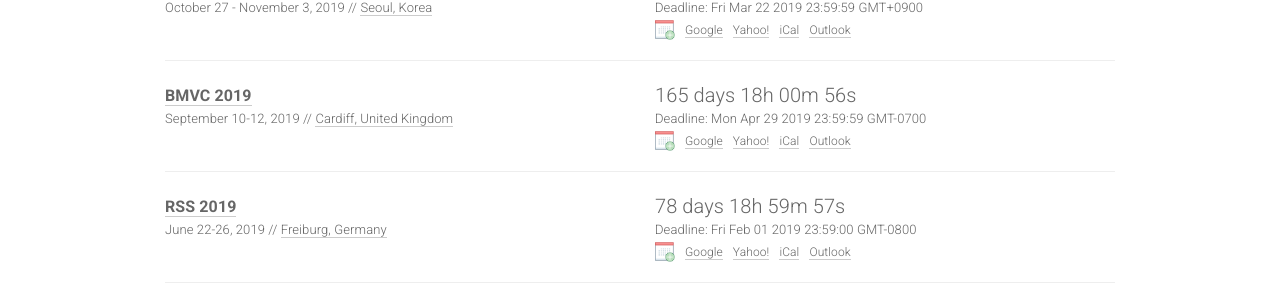
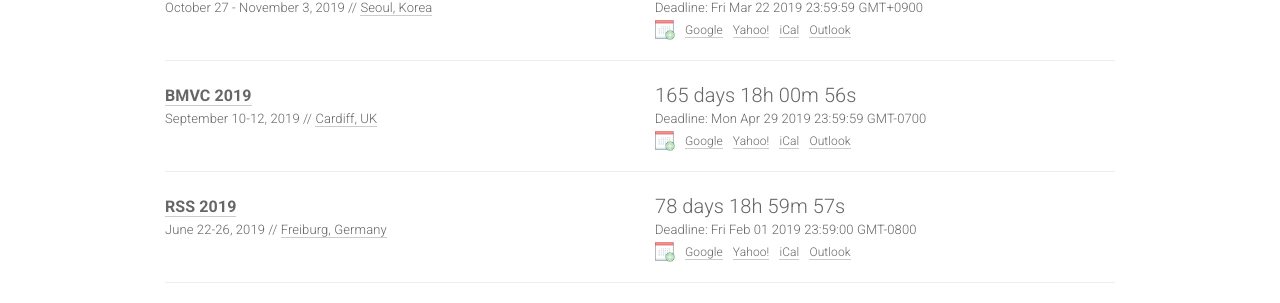
Before and after one commit to biconf/biconf.github.io, a Jekyll site: the page built from index.html, in a window 1280 px wide. Shown: the part 815-1118 px from the top of the page. Built offline with Jekyll 4.4.1, drawn with Linux system fonts in a browser that asks for light colours; nearby versions of some CDN libraries.

Commit message:
Update conferences.yml

```diff
--- a/_data/conferences.yml
+++ b/_data/conferences.yml
@@ -105,7 +105,7 @@
   deadline: "2019-04-29 23:59:59"
   timezone: America/Los_Angeles
   date: September 10-12, 2019
-  place: Cardiff, United Kingdom
+  place: Cardiff, UK
   sub: CV
 
 - name: RSS
```
